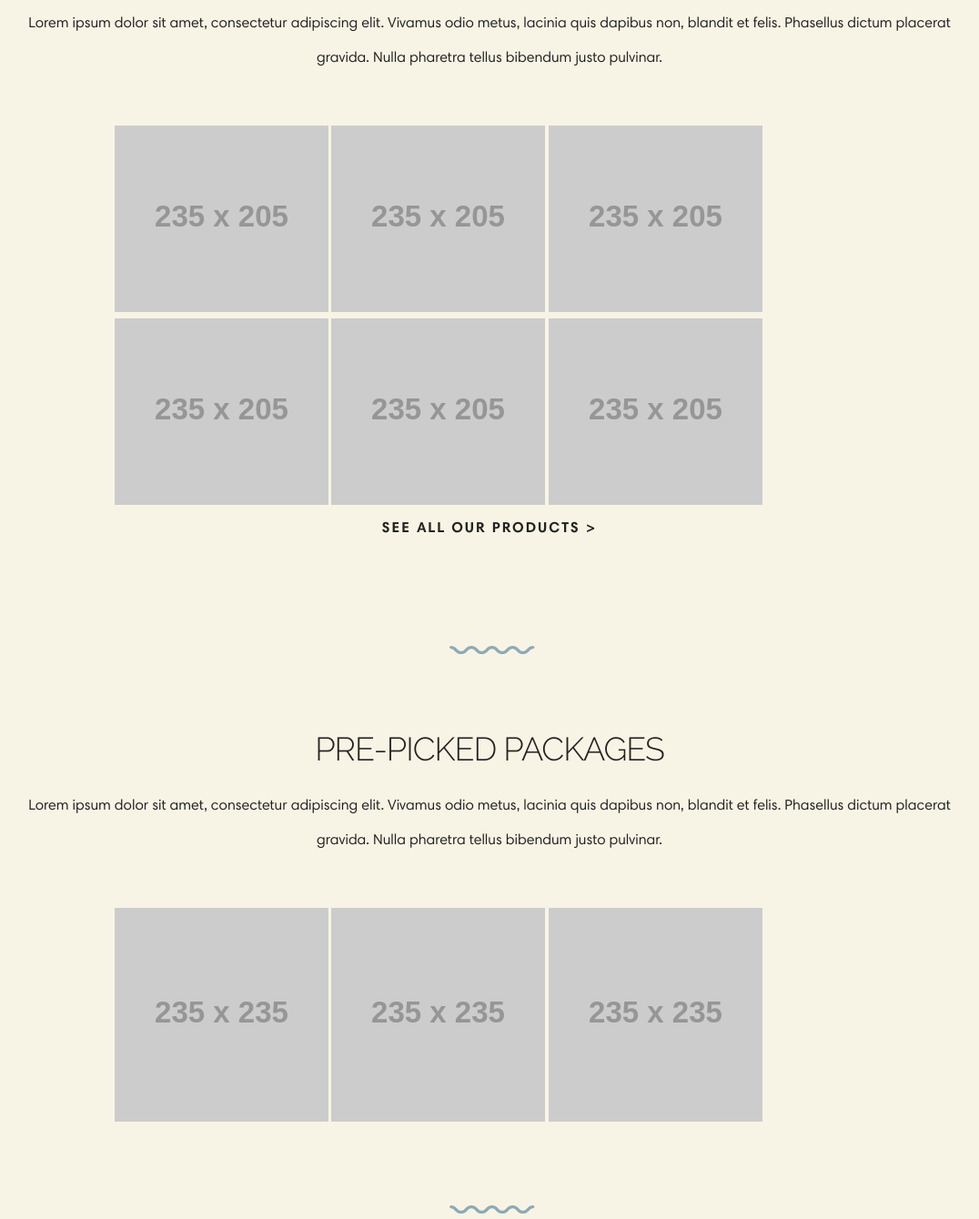
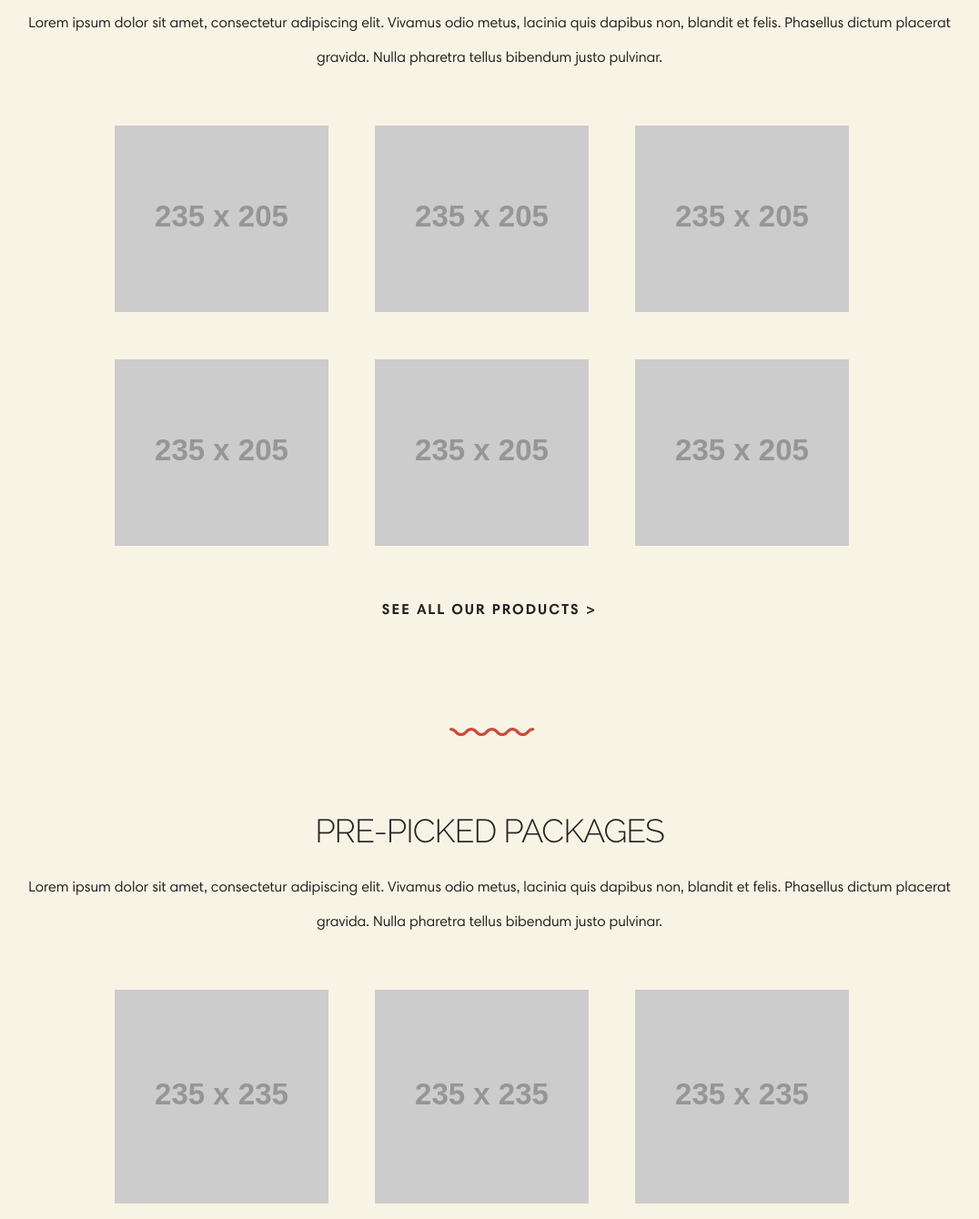
Before and after one commit to janbelmonte/ensaymadaproject, a plain HTML site: page products.html in a window 1280 px wide. Shown: the part 920-2260 px from the top of the page at 91% size, without its empty margins (102-1178 px from the left). Drawn offline with Linux system fonts and the light colour scheme; placeholder pictures from the web are drawn by us; files whose address does not match are found by name.

Commit message:
Fixed product-grid. Same as previous commit.

```diff
--- a/products.html
+++ b/products.html
@@ -56,12 +56,29 @@
                     <p>Lorem ipsum dolor sit amet, consectetur adipiscing elit. Vivamus odio metus, lacinia quis dapibus non, blandit et felis. Phasellus dictum placerat gravida. Nulla pharetra tellus bibendum justo pulvinar.</p>
                 </div>
                 <div id="product-grid">
+                    <div class="row" style="margin-bottom: 45px;">
+                        <div class="four columns">
                             <img src="http://placehold.it/235x205" />
+                        </div>
+                        <div class="four columns">
                             <img src="http://placehold.it/235x205" />
+                        </div>
+                        <div class="four columns">
                             <img src="http://placehold.it/235x205" />
+                        </div>
+                    </div>
+                    <div class="row" style="margin-bottom: 45px;">
+                        <div class="four columns">
                             <img src="http://placehold.it/235x205" />
+                        </div>
+                        <div class="four columns">
                             <img src="http://placehold.it/235x205" />
+                        </div>
+                        <div class="four columns">
                             <img src="http://placehold.it/235x205" />
+                        </div>
+                    </div>
+
                 </div>
                 <p style="text-align:center; font-family: Harmonia-Bold; letter-spacing:2px;">SEE ALL OUR PRODUCTS ></p>
         </div>
@@ -69,16 +86,24 @@
     <div class="container">
         <div class="row">
                 <div class="squiggline">
-                    <img src="images/squiggle-blue.png" />
+                    <img src="images/squiggle-red.png" />
                 </div>
                 <div id="featured-products">
                     <h3>PRE-PICKED PACKAGES</h3>
                     <p>Lorem ipsum dolor sit amet, consectetur adipiscing elit. Vivamus odio metus, lacinia quis dapibus non, blandit et felis. Phasellus dictum placerat gravida. Nulla pharetra tellus bibendum justo pulvinar.</p>
                 </div>
-                <div id="instagram-grid">
+                <div id="product-grid">
+                    <div class="row">                 <div class="four columns">
                             <img src="http://placehold.it/235x235" />
+                        </div>
+                        <div class="four columns">
                             <img src="http://placehold.it/235x235" />
+                        </div>
+                        <div class="four columns">
                             <img src="http://placehold.it/235x235" />
+                        </div>
+                    </div>
+
                 </div>
         </div>
         <div class="row">
```
Lines whose indentation alone changed are shown as unchanged.
